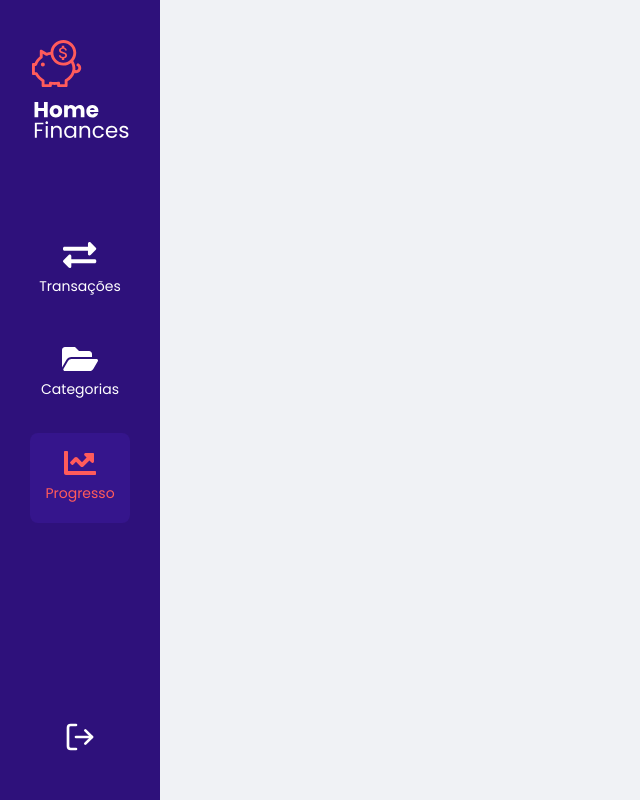
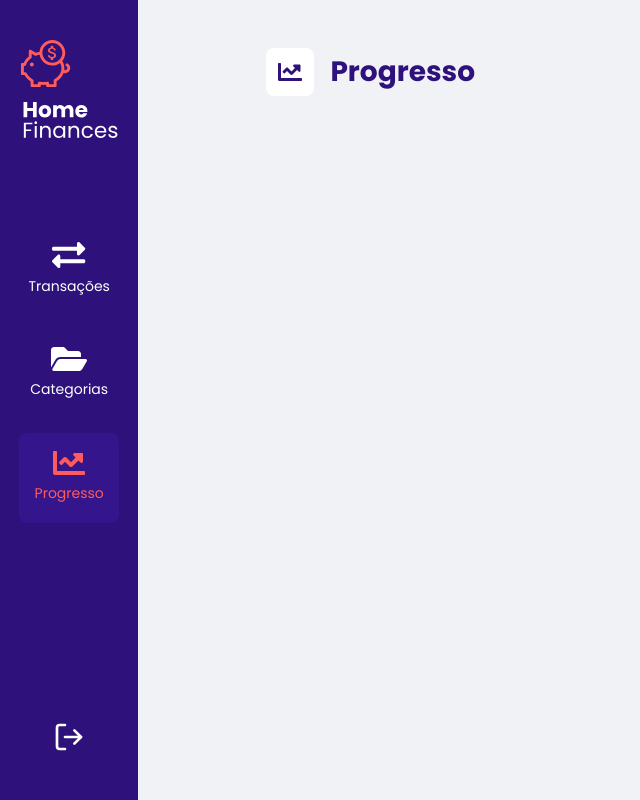
Before and after one commit to jessicafpx/home-finances, a Next.js app: page /progress in a window 1280 px wide. Shown: the whole page, without its empty margins (0-640 px from the left). Built offline with nearby package versions, Linux system fonts and the light colour scheme.

Commit message:
feat: add progress template

```diff
--- a/src/pages/progress/index.tsx
+++ b/src/pages/progress/index.tsx
@@ -1,9 +1,21 @@
 import Navbar from "@/components/Navbar";
+import { IconProgress } from "@/components/icons";
+import * as S from "@/components/styles/pages.styles";
 
 export default function Progress() {
   return (
-    <div>
+    <S.Wrapper>
       <Navbar />
-    </div>
+      <S.Content>
+        <S.Header>
+          <S.TitleContainer>
+            <S.IconBox>
+              <IconProgress color="#2E117B" size={24} />
+            </S.IconBox>
+            <S.Title>Progresso</S.Title>
+          </S.TitleContainer>
+        </S.Header>
+      </S.Content>
+    </S.Wrapper>
   );
 }
```
